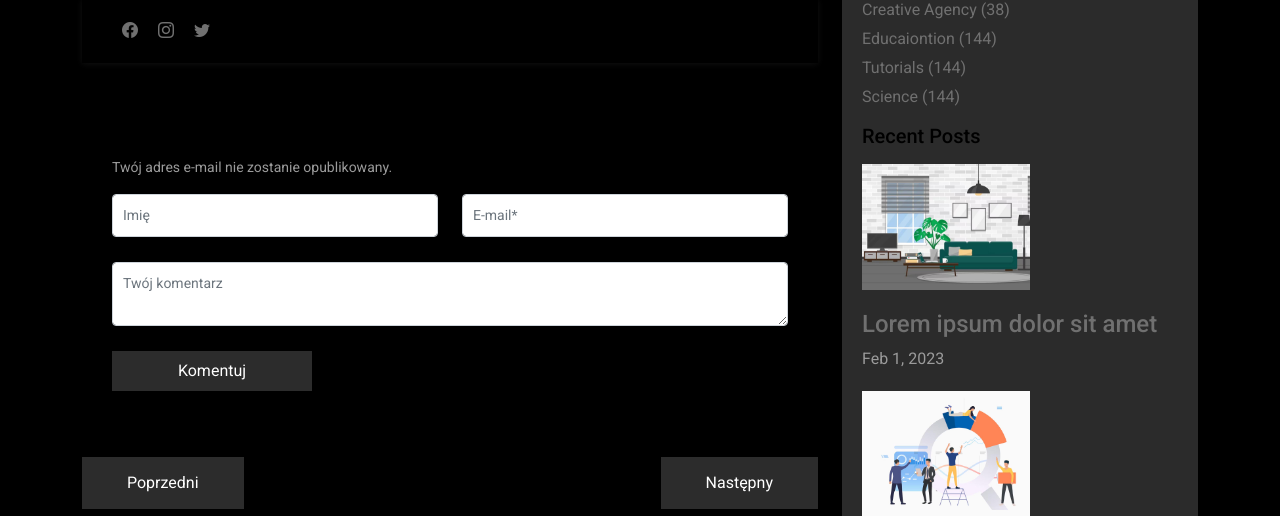
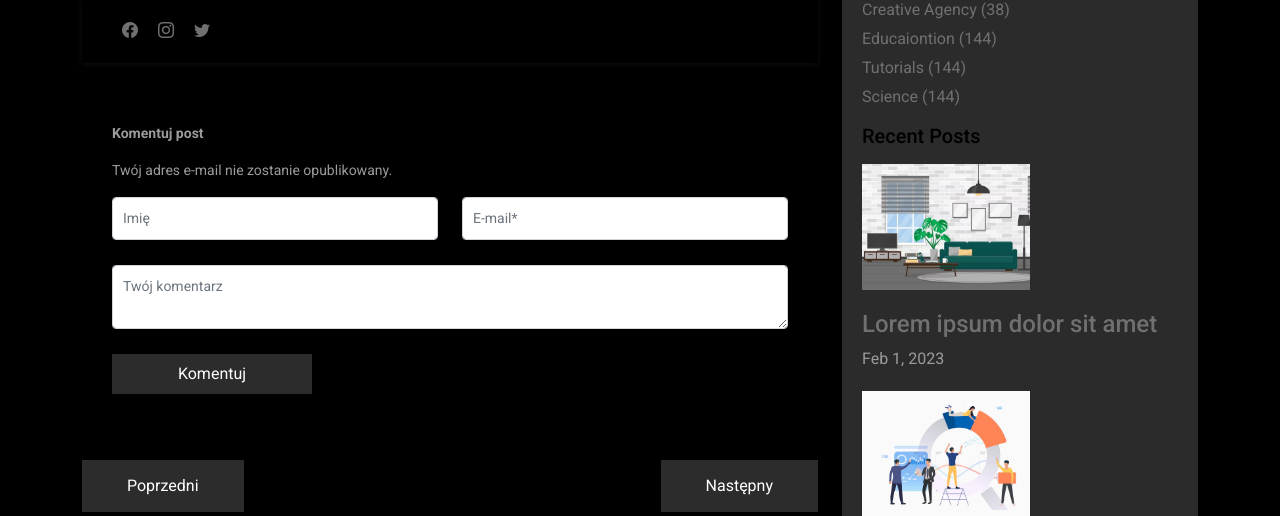
Before and after one commit to informatykdmd/dmdinwestycje, a Flask app: template templates/blogOne.html in a window 1280 px wide. Shown: the part 908-1424 px from the top of the page. Run offline with Flask 3, Linux system fonts and the light colour scheme; the template is opened without the code that fills it, so the values that code supplies are empty; some libraries are stand-ins or nearby versions.

Commit message:
Working now

```diff
--- a/templates/blogOne.html
+++ b/templates/blogOne.html
@@ -131,7 +131,7 @@
 
                 <div class="comments">
                   {% if choiced['len'] > 0 %}
-                  <h4 class="comments-count">Komentarze</h4>
+                  <p><strong>Komentarze</strong></p>
                   {% for comm in choiced['comments'].values() %}
                   <div class="comment">
                       <div class="d-flex">
@@ -160,7 +160,7 @@
                   {% endif %}
 
                 <div class="reply-form">
-                  <h4>Komentuj post</h4>
+                  <p><strong>Komentuj post</strong></p>
                   <p>Twój adres e-mail nie zostanie opublikowany.</p>
                   <form action="#">
                     <div class="row">
```
